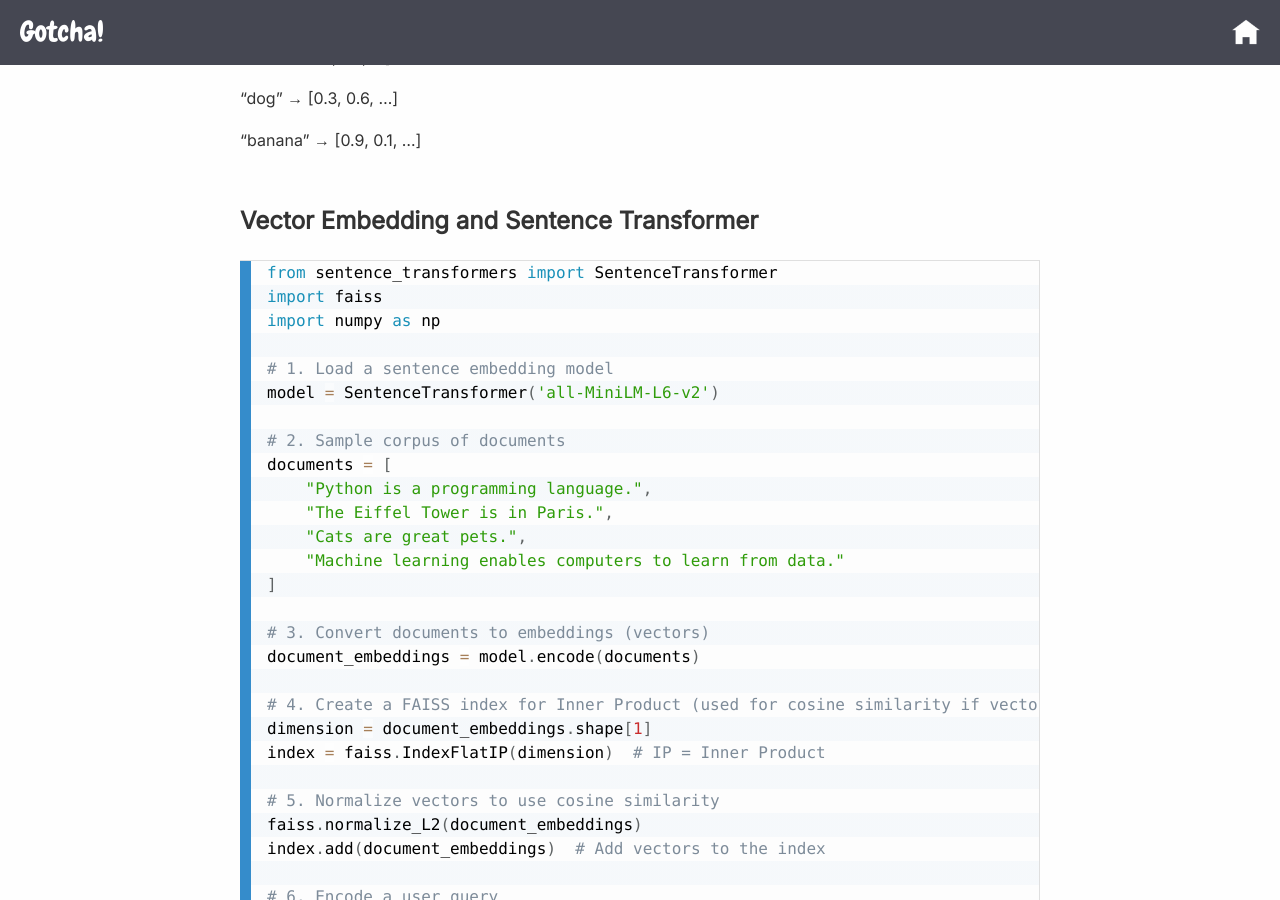
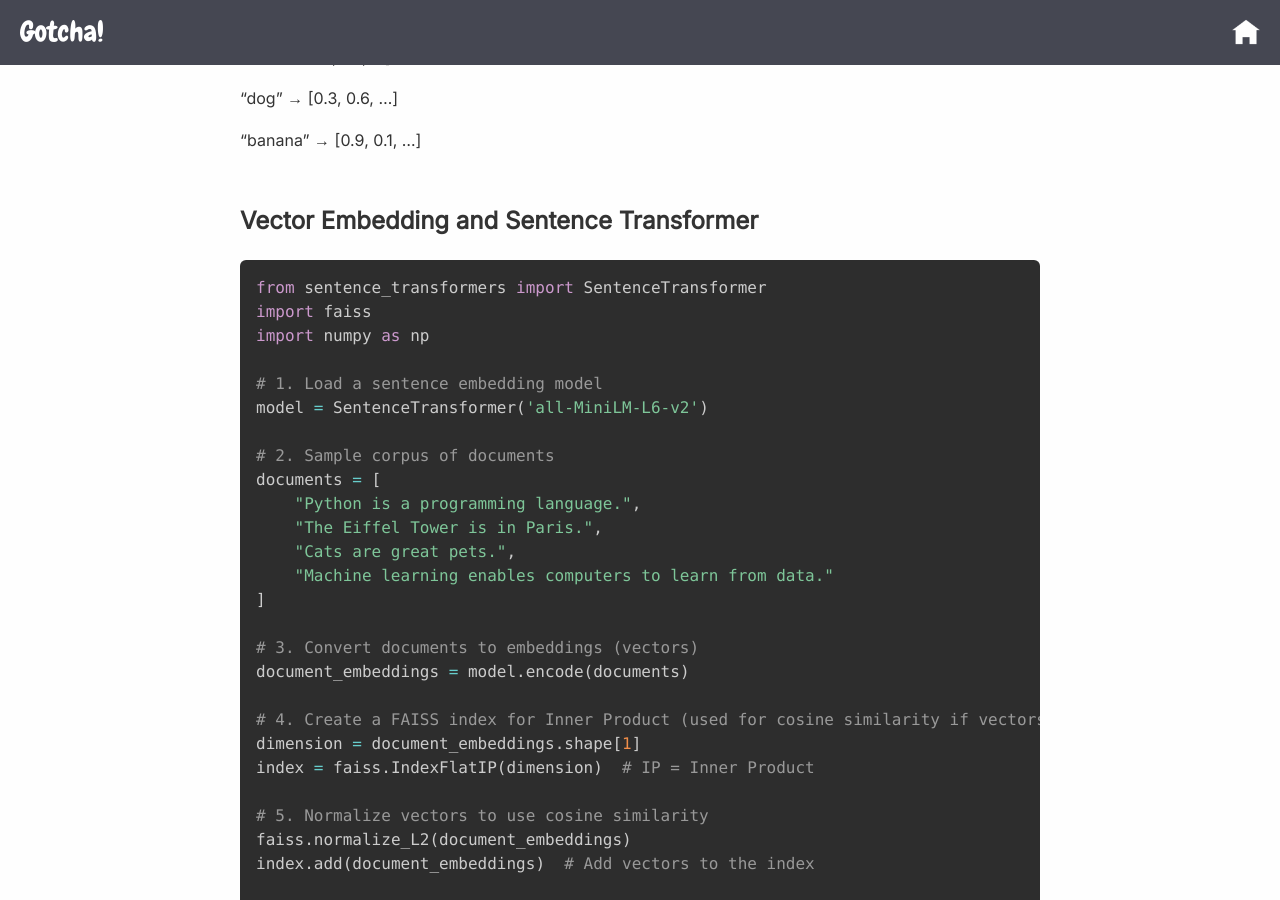
Before and after one commit to hyerinchung/hyerinchung.github.io, a Jekyll site: the page built from portfolio/ai_chatbot.md, in a window 1280 px wide and 900 px high, scrolled down 1824 px. Built offline with Jekyll 4.4.1, drawn with Linux system fonts in a browser that asks for light colours; nearby versions of some CDN libraries.

Commit message:
Update md_layout.html

```diff
--- a/_layouts/md_layout.html
+++ b/_layouts/md_layout.html
@@ -9,7 +9,7 @@
   <link href="https://fonts.googleapis.com/css2?family=Chewy&display=swap" rel="stylesheet" />
 
 <!-- Prism.js for syntax highlighting -->
-<link href="https://cdn.jsdelivr.net/npm/prismjs@1.29.0/themes/prism-coy.css" rel="stylesheet" />
+<link href="https://cdn.jsdelivr.net/npm/prismjs@1.29.0/themes/prism-tomorrow.css" rel="stylesheet" />
 <script src="https://cdn.jsdelivr.net/npm/prismjs@1.29.0/prism.js"></script>
 <script src="https://cdn.jsdelivr.net/npm/prismjs@1.29.0/components/prism-python.min.js"></script>
 
```
